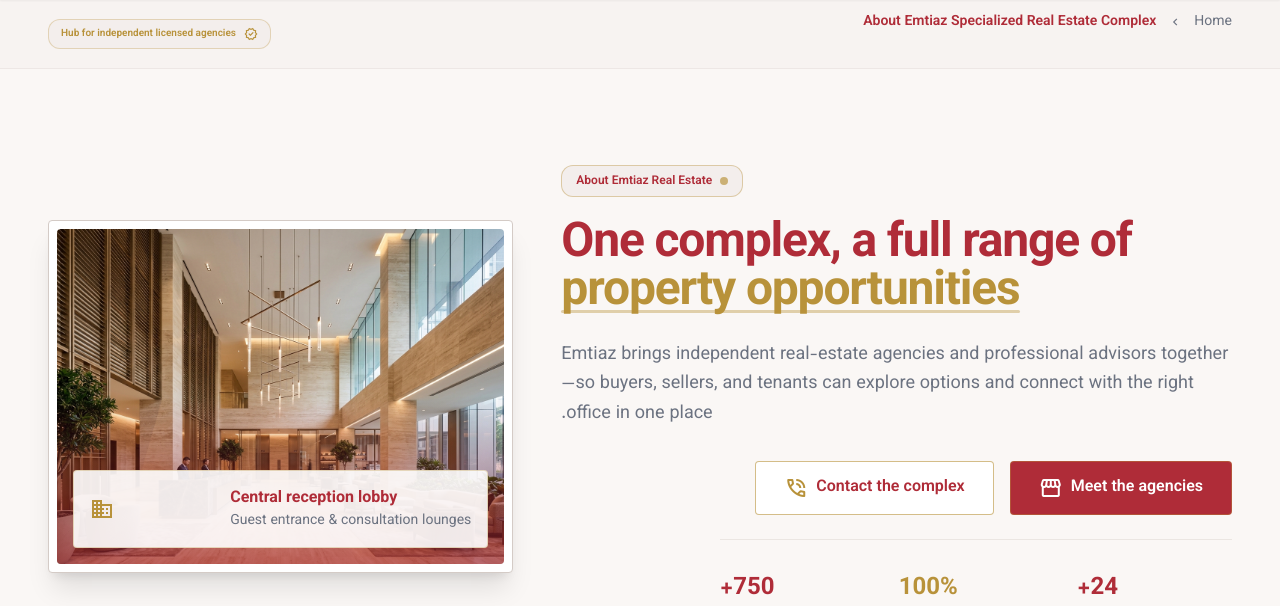
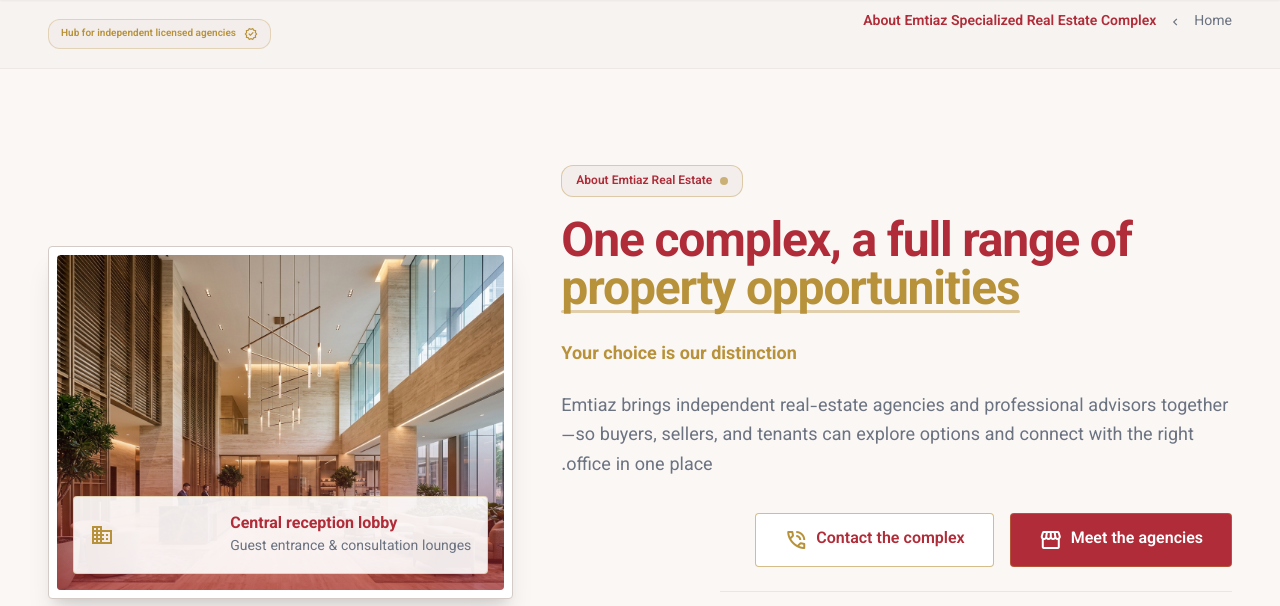
Before and after one commit to MErfanPld/emtiaz-backend, a Django app: page /about/ in a window 1280 px wide. Shown: the part 81-687 px from the top of the page. Run offline with Django 5.2, Linux system fonts and the light colour scheme; some libraries are stand-ins or nearby versions.

Commit message:
feat(about-en): include department managers + slogan

```diff
--- a/core/templates/core/about_en.html
+++ b/core/templates/core/about_en.html
@@ -29,6 +29,7 @@
         <h1 class="text-3xl md:text-5xl font-bold text-primary tracking-tight leading-tight">
           One complex, a full range of <span class="text-secondary relative inline-block">property opportunities<span class="absolute bottom-1 left-0 w-full h-[3px] bg-secondary/40 rounded-full"></span></span>
         </h1>
+        <p class="text-secondary font-bold text-lg">Your choice is our distinction</p>
         <p class="text-lg text-on-surface-variant max-w-2xl leading-relaxed">
           Emtiaz brings independent real-estate agencies and professional advisors together—so buyers, sellers, and tenants can explore options and connect with the right office in one place.
         </p>
@@ -89,6 +90,8 @@
     </div>
   </div>
 </section>
+
+{% include "includes/about_dept_managers.html" %}
 
 <section class="w-full py-20 bg-surface border-b border-outline-variant/40">
   <div class="w-full max-w-[1320px] mx-auto px-6 md:px-12 space-y-12">
```
